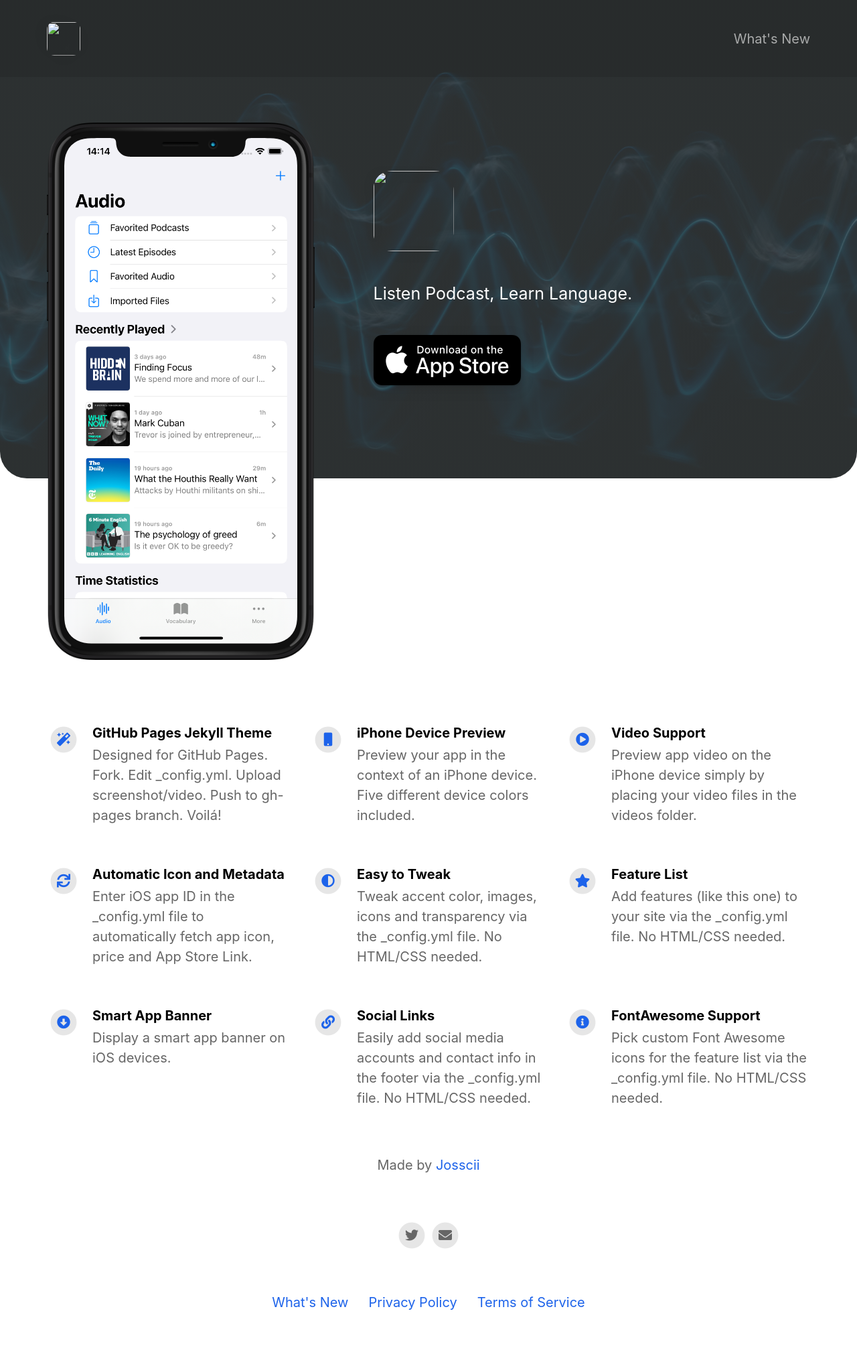
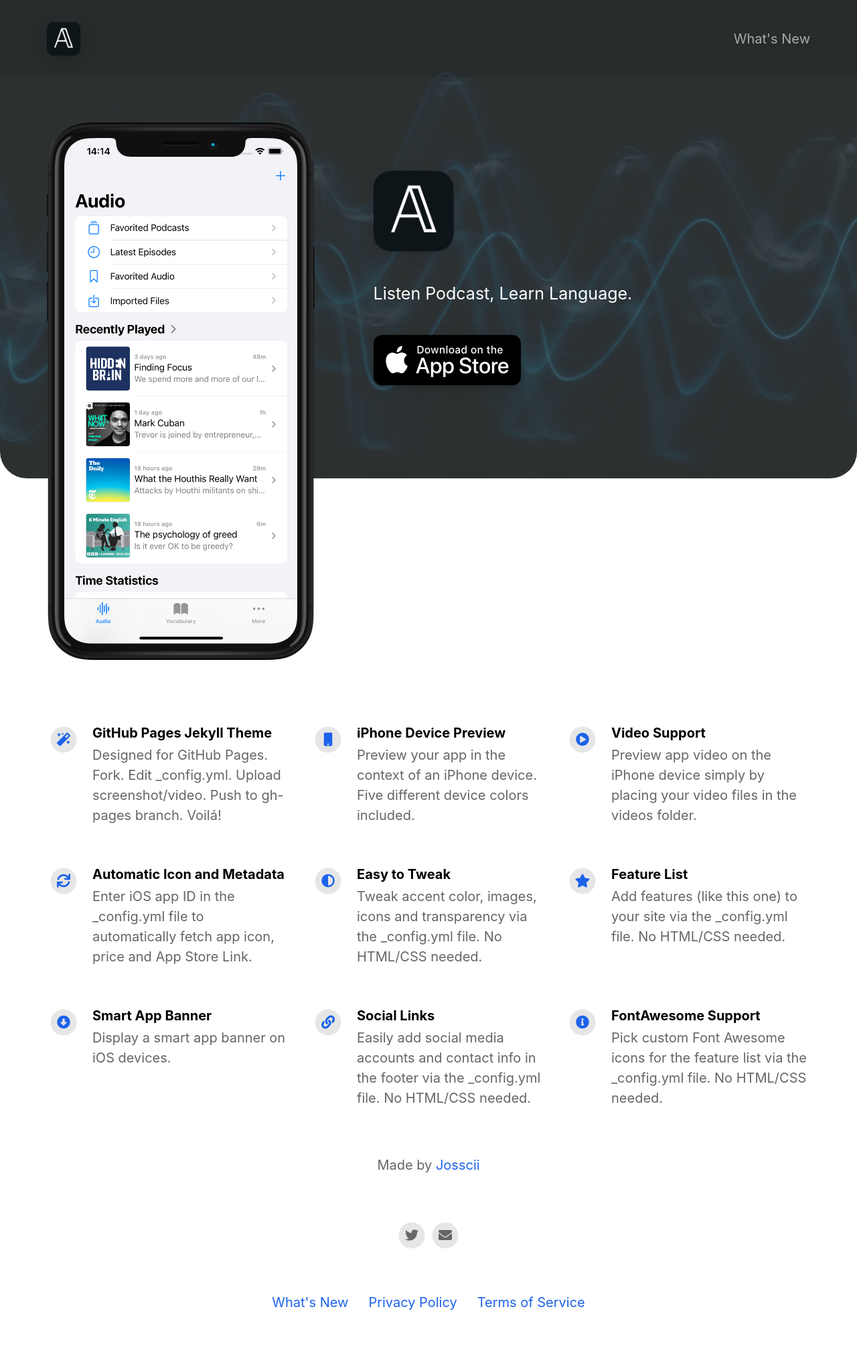
Before and after one commit to Josscii/aisten-app, a Jekyll site: the page built from index.html, in a window 1280 px wide. Shown: the whole page at 67% size. Built offline with Jekyll 4.4.1, drawn with Linux system fonts in a browser that asks for light colours; nearby versions of some CDN libraries.

Commit message:
update content

```diff
--- a/_config.yml
+++ b/_config.yml
@@ -10,7 +10,7 @@ playstore_link                            :
 presskit_download_link                    :                                           # Enter a link to downloadable file or (e.g. public Dropbox link to a .zip file).
                                                                                       # Or upload your press kit file to assets and set path accordingly (e.g. "assets/your_press_kit.zip").
 
-app_icon                                  : # assets/appicon.png                      # Automatically populates if not set and if iOS app ID is set.  Otherwise enter path to icon file manually.
+app_icon                                  : assets/appicon.jpg                        # Automatically populates if not set and if iOS app ID is set.  Otherwise enter path to icon file manually.
 app_name                                  :                                           # Automatically populates if not set and if iOS app ID is set.  Otherwise enter manually.
 app_price                                 :                                           # Automatically populates if not set and if iOS app ID is set.  Otherwise enter manually.
 app_description                           : Listen Podcast, Learn Language.
@@ -71,11 +71,6 @@ features                                  :
   - title                                 : FontAwesome Support
     description                           : Pick custom Font Awesome icons for the feature list via the _config.yml file. No HTML/CSS needed.
     fontawesome_icon_name                 : info-circle
-
-  - title                                 : # New Feature Title
-    description                           : # New Feature Description
-    fontawesome_icon_name                 : # Enter Font Awesome icon name (e.g. star). Find icons on fontawesome.com/icons.
-
 
 
 # Theme Settings
```
Also changed, not shown: assets/appicon.jpg (added).
